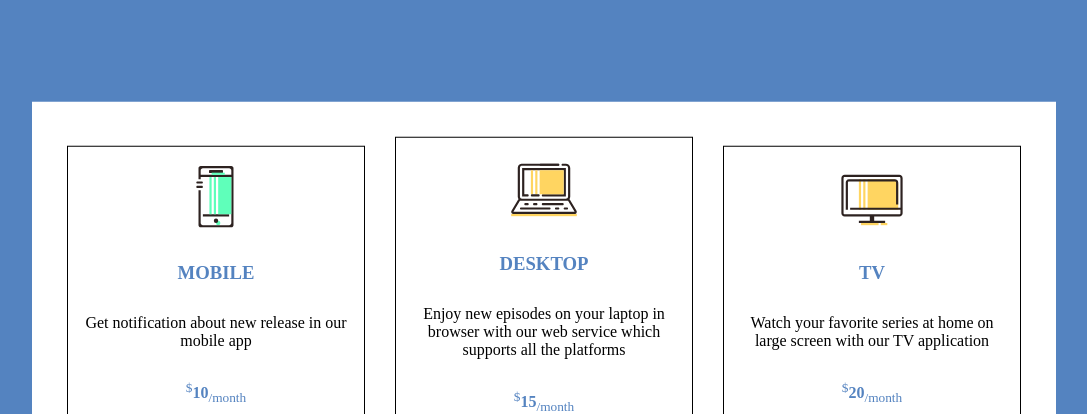
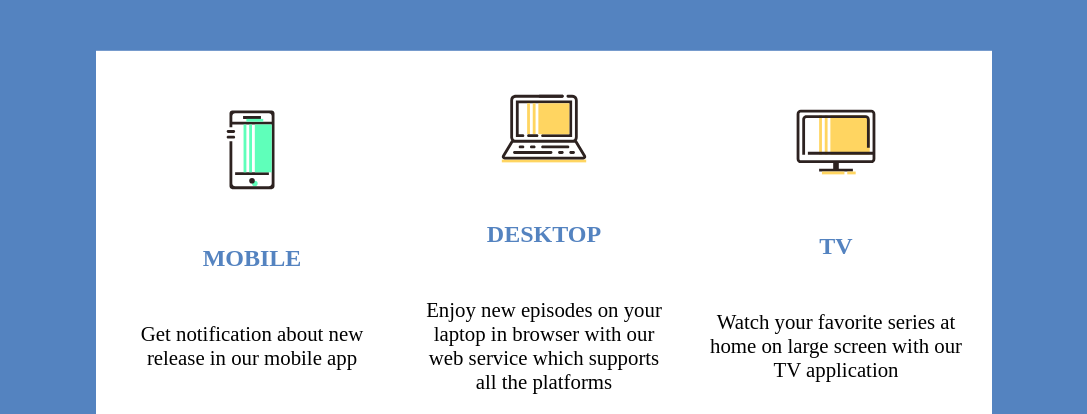
Before and after one commit to Siddami/CSS_loops, a plain HTML site: page loop1/assets/index.html in a window 1280 px wide. Shown: the part 116-530 px from the top of the page, without its empty margins (96-1183 px from the left). Drawn offline with Linux system fonts and the light colour scheme.

Commit message:
completed loop1

```diff
--- a/loop1/assets/styles.css
+++ b/loop1/assets/styles.css
@@ -11,12 +11,12 @@ body{
 
 .container{
     background-color: white;
-    width: 80%;
+    width: 70%;
     position: absolute;
     top: 50%;
     left: 50%;
     transform: translate(-50%, -50%);
-    padding: 20px;
+    padding: 10px;
     display: flex;
     align-items: center;
     text-align: center;
@@ -25,19 +25,40 @@ body{
 .container section{
     display: flex;
     flex-direction: column;
-    padding: 15px;
-    margin: 15px;
+    padding: 10px;
+    margin: 10px;
     width: 100%;
-    gap: 30px;
-    border: 1px solid black;
+    gap: 50px;
 }
+
+.container section:hover{
+    background: rgba(216, 216, 216, 0.438);
+    cursor: pointer;
+}
+
 section img{
     margin: 0 auto;
-    width: 70px;
+    width: 90px;
+}
+
+section .pricing{
+    font-size: 2rem;
+}
+
+section .pricing sup{
+    font-size: 1rem;
+}
+
+section p{
+    font-size: 1.3rem;
 }
 
 section h3, .pricing{
     color: rgb(84, 131, 192);
+}
+
+section h3{
+    font-size: 1.5rem;
 }
 
 @media screen and (min-width: 320px) and (max-width: 768px){
```
